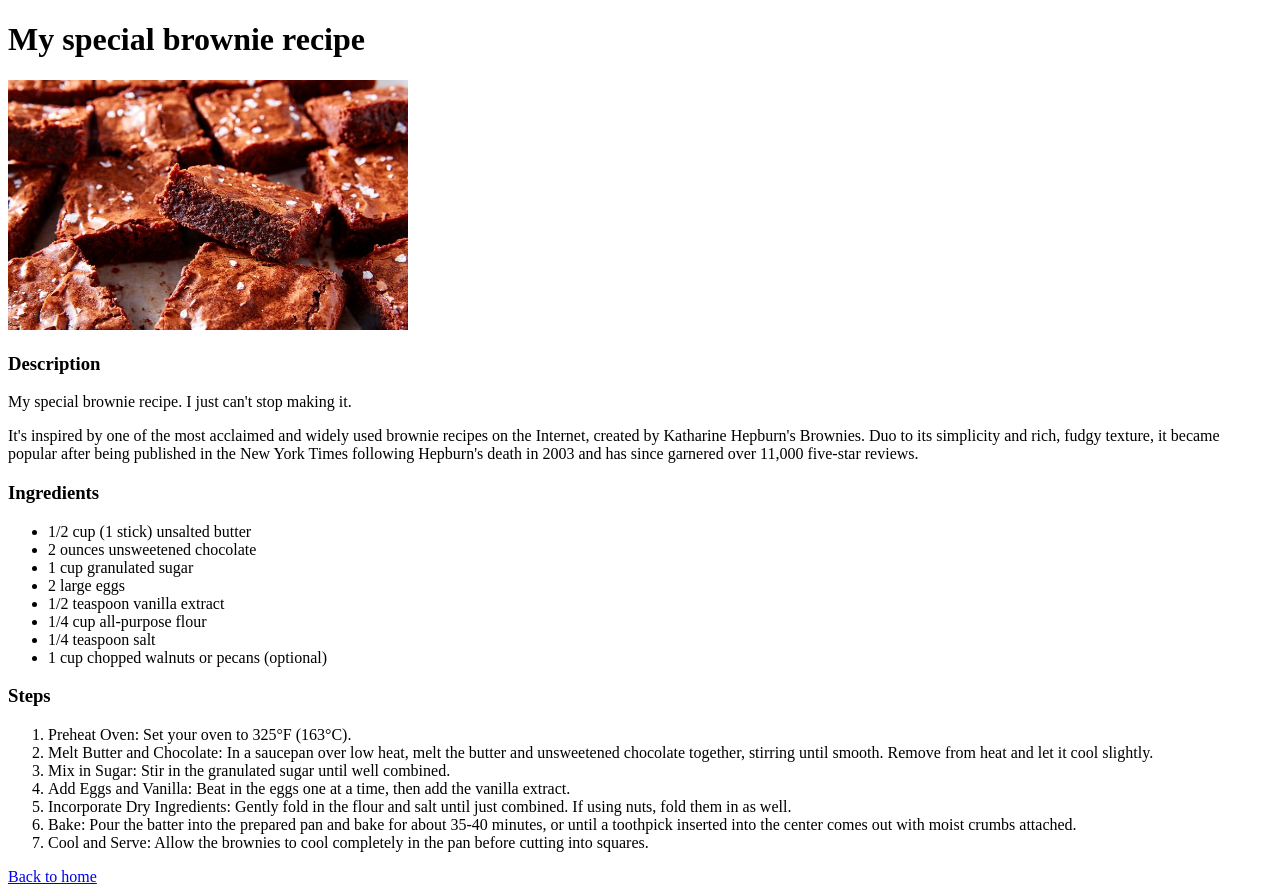
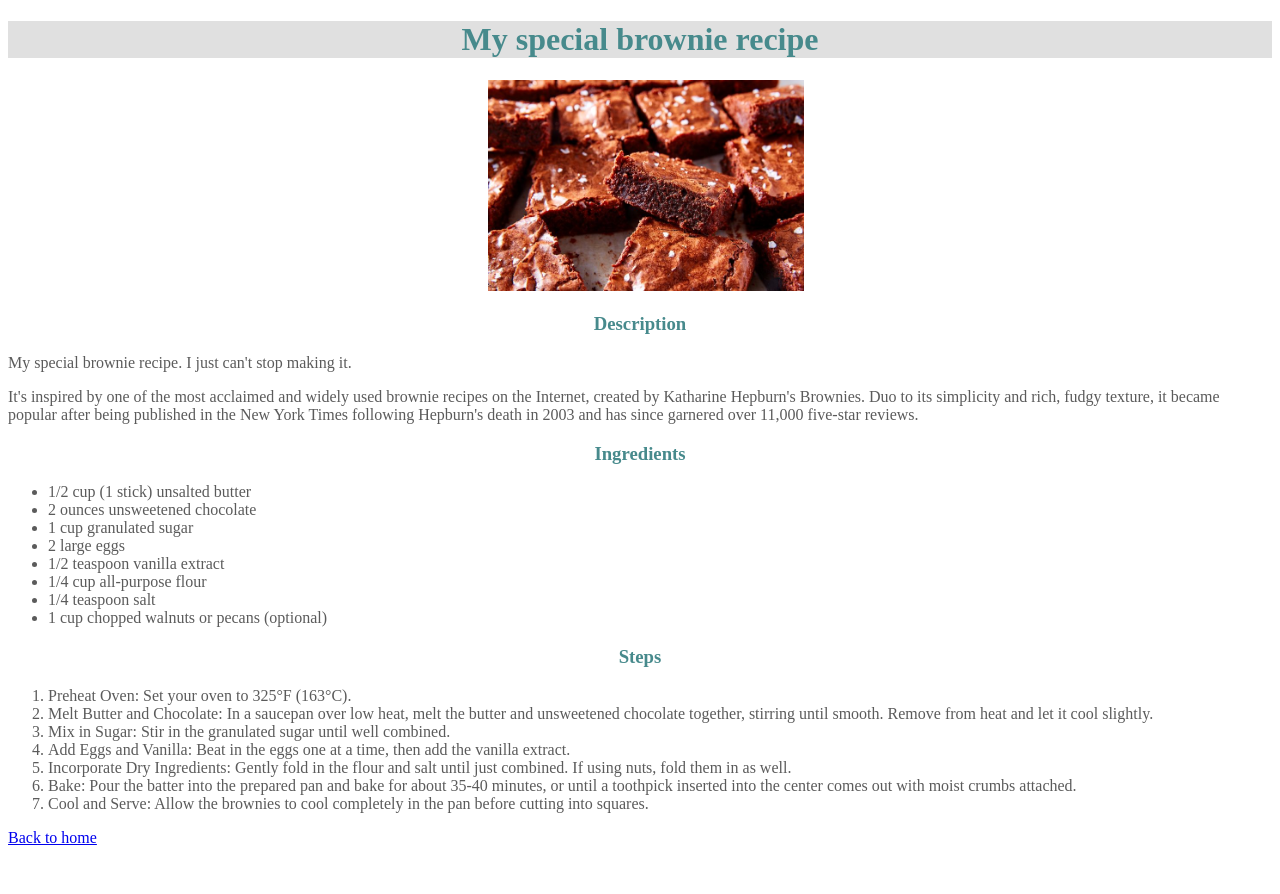
Before and after one commit to gPeres0/odin-recipes, a plain HTML site: page recipes/brownie.html in a window 1280 px wide. After the commit the page ends 855 px from the top, so only its background shows below. Drawn offline with Linux system fonts and the light colour scheme.

Commit message:
feat: Add style to project
Style title, text color and image position

```diff
--- a/recipes/brownie.html
+++ b/recipes/brownie.html
@@ -4,6 +4,7 @@
         <meta charset="UTF-8">
         <meta name="viewport" content="width=device-width, initial-scale=1.0">
         <title>Brownie Recipe</title>
+        <link rel="stylesheet" href="../style.css">
     </head>
 
     <body>
--- /dev/null
+++ b/style.css
@@ -0,0 +1,18 @@
+h1, h3 {
+    color: rgb(71, 138, 140);
+    text-align: center;
+}
+
+h1 {
+    background-color: rgb(224, 224, 224);
+}
+
+p, ul, ol {
+    color: rgb(91, 91, 91);
+}
+
+img {
+    width: 25%;
+    height: auto;
+    margin-left: 38%;
+}
```
Also changed, not shown: index.html (+1 -0 lines), recipes/red-velvet.html (+1 -0 lines), recipes/strogonoff.html (+1 -0 lines).
